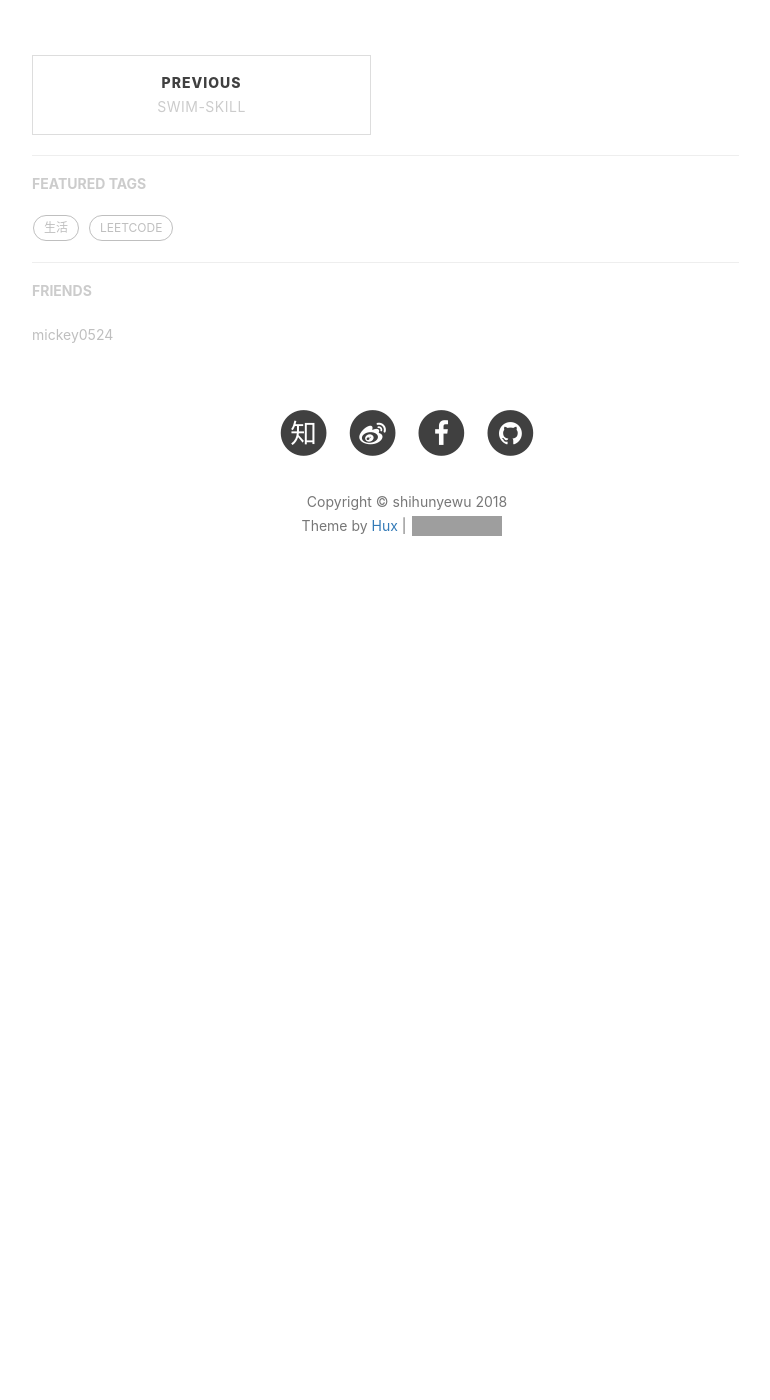
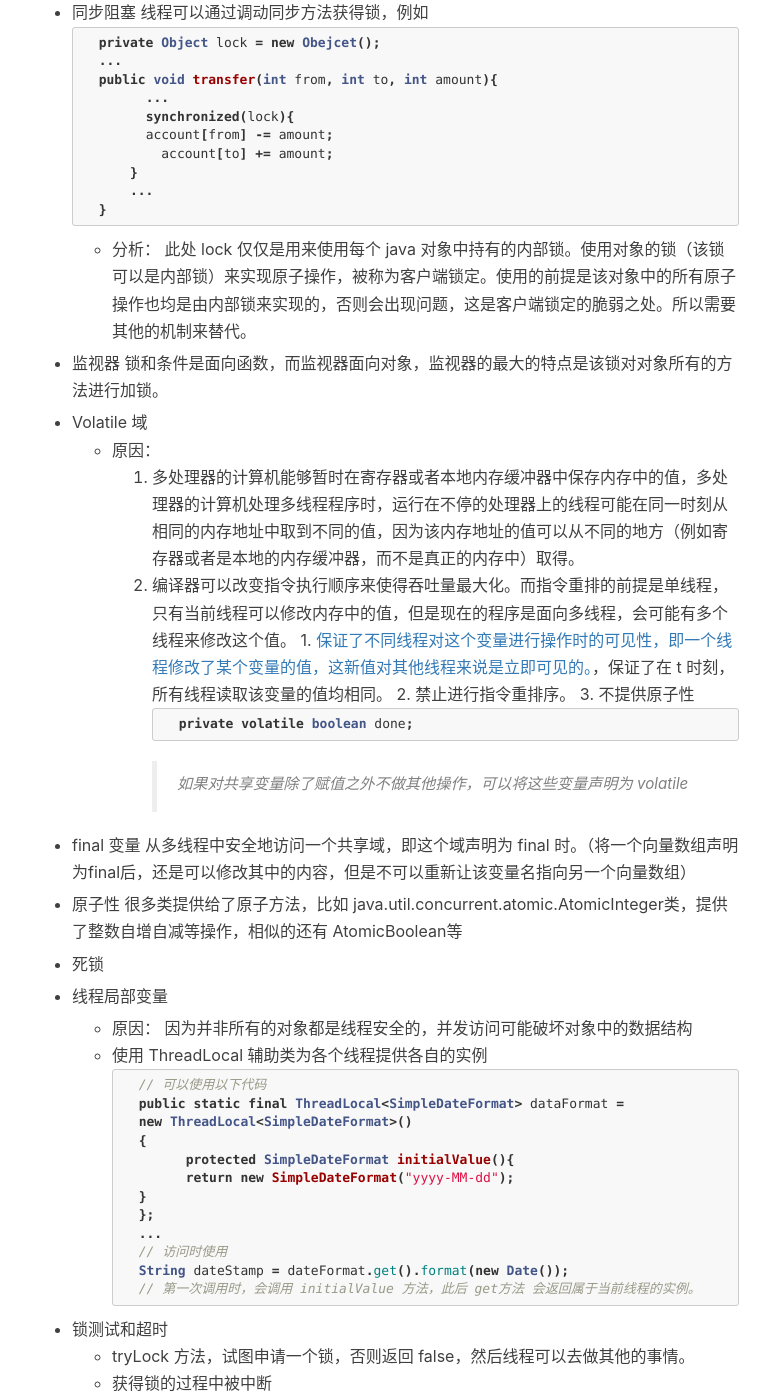
Before and after one commit to shihunyewu/shihunyewu.github.io, a Jekyll site: the page built from _posts/2018-05-25-Java-Learn.md, in a window 1280 px wide and 1400 px high, scrolled down 3364 px. Shown: the whole window, without its empty margins (233-1003 px from the left). Built offline with Jekyll 4.4.1, drawn with Linux system fonts in a browser that asks for light colours; nearby versions of some CDN libraries; comment, search, counter and statistics services are not loaded; before the commit the page ends 3994 px from its top, so only the background shows below that; some of the changed text lies outside the part shown; grey boxes are pictures that could not be loaded.

Commit message:
14章 6 小节

````diff
--- a/_posts/2018-05-25-Java-Learn.md
+++ b/_posts/2018-05-25-Java-Learn.md
@@ -133,3 +133,91 @@ tags:
 	* 每个锁仅有单一的条件可能是不够的
 * 建议：
 	如果能够使用 synchronized 关键字，就尽量使用该关键字，如此能够减少代码量和出错数。
+
+* 同步阻塞
+	线程可以通过调动同步方法获得锁，例如
+    ```java
+    private Object lock = new Obejcet();
+    ...
+    public void transfer(int from, int to, int amount){
+    	...
+    	synchronized(lock){
+        	account[from] -= amount;
+            account[to] += amount;
+        }
+        ...
+    }
+    ```
+    * 分析：
+    	此处 lock 仅仅是用来使用每个 java 对象中持有的内部锁。使用对象的锁（该锁可以是内部锁）来实现原子操作，被称为客户端锁定。使用的前提是该对象中的所有原子操作也均是由内部锁来实现的，否则会出现问题，这是客户端锁定的脆弱之处。所以需要其他的机制来替代。
+
+* 监视器
+	锁和条件是面向函数，而监视器面向对象，监视器的最大的特点是该锁对对象所有的方法进行加锁。
+
+* Volatile 域
+	* 原因：
+		1. 多处理器的计算机能够暂时在寄存器或者本地内存缓冲器中保存内存中的值，多处理器的计算机处理多线程程序时，运行在不停的处理器上的线程可能在同一时刻从相同的内存地址中取到不同的值，因为该内存地址的值可以从不同的地方（例如寄存器或者是本地的内存缓冲器，而不是真正的内存中）取得。
+		2. 编译器可以改变指令执行顺序来使得吞吐量最大化。而指令重排的前提是单线程，只有当前线程可以修改内存中的值，但是现在的程序是面向多线程，会可能有多个线程来修改这个值。
+	1. [保证了不同线程对这个变量进行操作时的可见性，即一个线程修改了某个变量的值，这新值对其他线程来说是立即可见的。](https://www.cnblogs.com/dolphin0520/p/3920373.html)，保证了在 t 时刻，所有线程读取该变量的值均相同。
+	2. 禁止进行指令重排序。
+	3. 不提供原子性
+	```java
+    private volatile boolean done;
+    ```
+    > 如果对共享变量除了赋值之外不做其他操作，可以将这些变量声明为 volatile
+
+* final 变量
+	从多线程中安全地访问一个共享域，即这个域声明为 final 时。（将一个向量数组声明为final后，还是可以修改其中的内容，但是不可以重新让该变量名指向另一个向量数组）
+
+* 原子性
+	很多类提供给了原子方法，比如 java.util.concurrent.atomic.AtomicInteger类，提供了整数自增自减等操作，相似的还有 AtomicBoolean等
+
+* 死锁
+
+* 线程局部变量
+
+	* 原因：
+		因为并非所有的对象都是线程安全的，并发访问可能破坏对象中的数据结构
+	* 使用 ThreadLocal 辅助类为各个线程提供各自的实例
+	```java
+    // 可以使用以下代码
+    public static final ThreadLocal<SimpleDateFormat> dataFormat =
+    new ThreadLocal<SimpleDateFormat>()
+    {
+    	protected SimpleDateFormat initialValue(){
+        	return new SimpleDateFormat("yyyy-MM-dd");
+        }
+    };
+    ...
+    // 访问时使用
+    String dateStamp = dateFormat.get().format(new Date());
+    // 第一次调用时，会调用 initialValue 方法，此后 get方法 会返回属于当前线程的实例。
+    ```
+
+* 锁测试和超时
+	* tryLock 方法，试图申请一个锁，否则返回 false，然后线程可以去做其他的事情。
+	* 获得锁的过程中被中断
+		* Lock 方法不能被中断，当线程在尝试获得锁的时候被中断，中断线程在获得锁之前会一直处于阻塞状态。如果出现死锁，那么lock就无法终止。
+		* tryLock，带有超时参数的话，超时之后，其将在等待期间被中断，会抛出 InterruptedException 异常。
+		* lockInterruptibly 方法，相当于一个超时设为无限的 tryLock 方法。
+		* myCondition.await(100,TimeUnit.MILLISECONDS),等待一个条件的时候也可以设定超时时间。
+
+* 读写锁
+	* 适用场景：如果很多线程从给一个数据结构中读取数据而很少线程修改其中的数据
+	* 适用方式：
+	```java
+    	private ReentrantReadWriteLock rwl = new ReentrantReadWriteLock();
+        private Lock readLock = rwl.readLock();
+        private Lock writeLock = rwl.writeLock();
+    ```
+
+* 为何弃用 stop 方法和 suspend 方法
+	* stop 方法很不安全，调用 stop 方法时，该方法终止所有未结束的方法。当线程被终止，立即释放被它锁住的所有对象的锁，这会导致对象处于不一致的状态。
+	* suspend 挂起一个持有一个锁的线程时，那么该锁在恢复之前是不可用的，其他等待该锁的线程处于阻塞状态，程序死锁。
+
+##### 14.6 阻塞队列
+
+* 出现的原因：
+	作为一个高层的开发者，应该尽可能地远离底层构建块，应该尽可能使用并发处理的专业人士实现的较高层次的结构，这样更安全，更方便。
+* 特点：
+	生产者线程向队列插入元素，消费者线程从队列中取出，使用队列可以安全地从一个线程向另一个线程传递数据。该过程中不需要线程同步，因为队列已经保证了同步。
````
